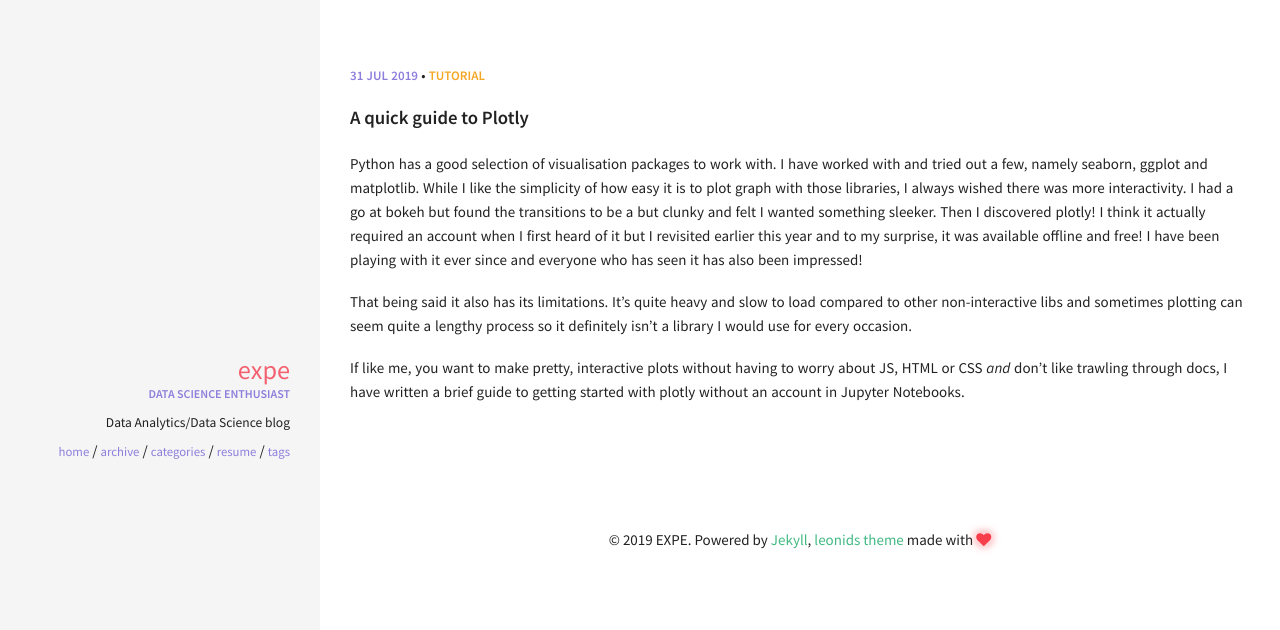
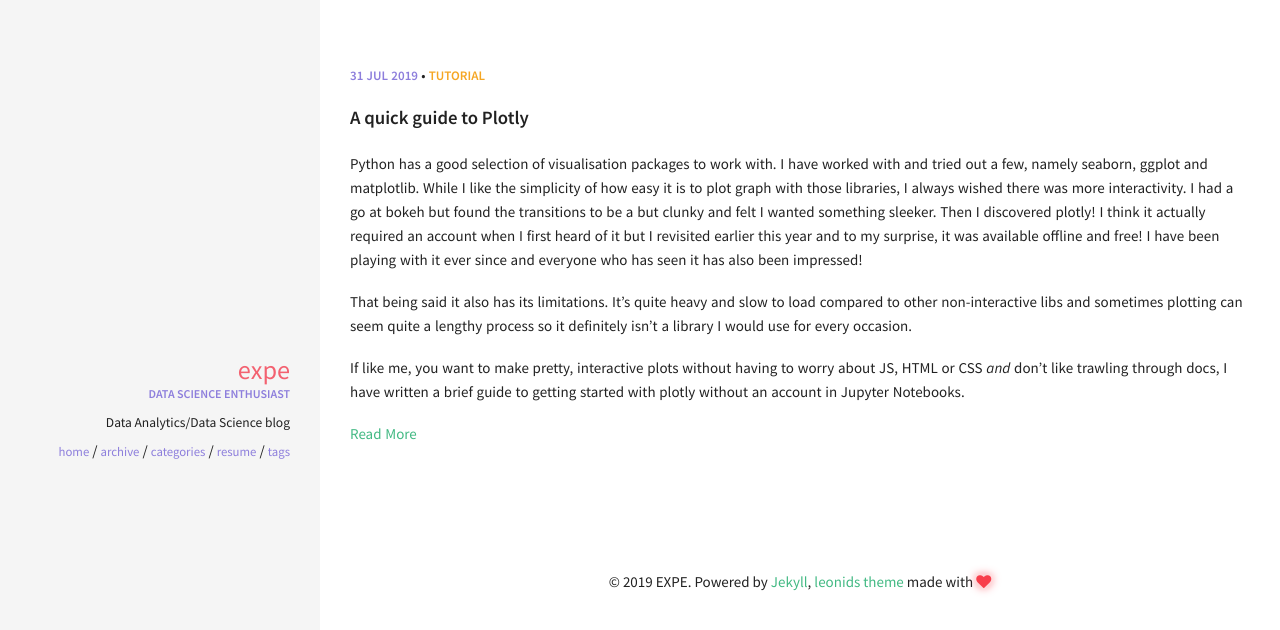
Before and after one commit to xinnyp/xinnyp.github.io, a Jekyll site: the page built from index.html, in a window 1280 px wide. Shown: the top 630 px of the page. Built offline with Jekyll 4.4.1, drawn with Linux system fonts in a browser that asks for light colours.

Commit message:
added read more

```diff
--- a/_layouts/post_listing.html
+++ b/_layouts/post_listing.html
@@ -20,9 +20,11 @@ layout: default
             {% endif %}
         </p>
         <h4>
-      <a href="{{ site.url }}{{ post.url }}" class="post-title" title="{{ post.title | escape }}">{{ post.title }}</a>
+            <a href="{{ site.url }}{{ post.url }}" class="post-title" title="{{ post.title | escape }}">{{ post.title
+                }}</a>
             {% if post.link %}
-      <a class="post-title-link" href="{{ post.link }}" target="_blank" title="{{ post.title | escape }}"><i class="fa fa-external-link"></i></a>
+            <a class="post-title-link" href="{{ post.link }}" target="_blank" title="{{ post.title | escape }}"><i
+                    class="fa fa-external-link"></i></a>
             {% endif %}
         </h4>
 
@@ -39,6 +41,11 @@ layout: default
         <p>
             {{ post.excerpt }}
         </p>
+        <p>
+            <a href="{{ post.url | prepend: site.baseurl | prepend: site.url }}" title="{{ post.title}}">
+                Read More
+            </a>
+        </p>
     </div>
     {% endif %}
 
@@ -53,7 +60,8 @@ layout: default
         alt="{{ post.title | escape }} feature image">
 
         {% if post.image.credit %}
-      <span class="image-credit">Photo Credit: <a href="{{ post.image.creditlink }}">{{ post.image.credit }}</a></span>
+        <span class="image-credit">Photo Credit: <a
+                href="{{ post.image.creditlink }}">{{ post.image.credit }}</a></span>
         {% endif %}
     </div><!-- /.image-wrap -->
     {% endif %}
```
Lines whose indentation alone changed are shown as unchanged.
